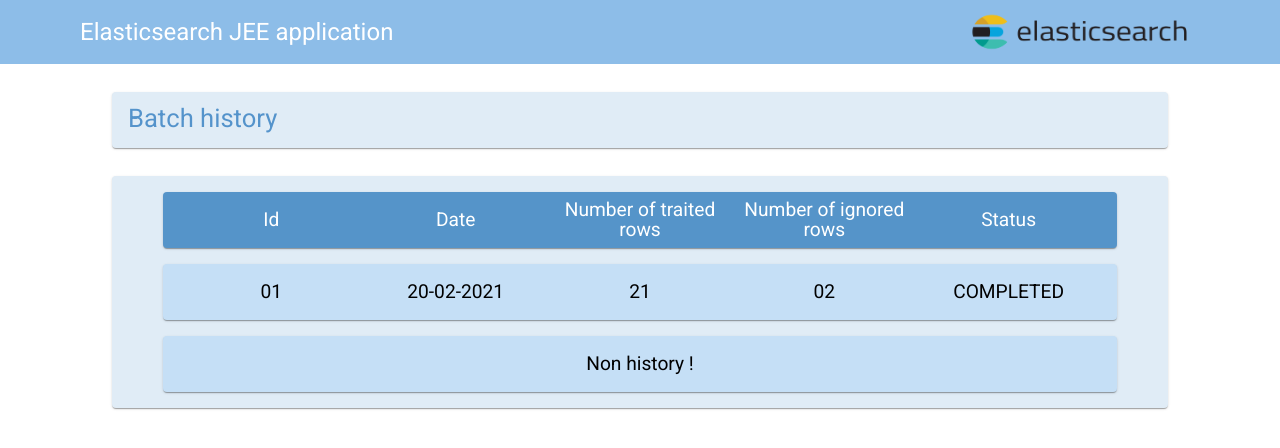
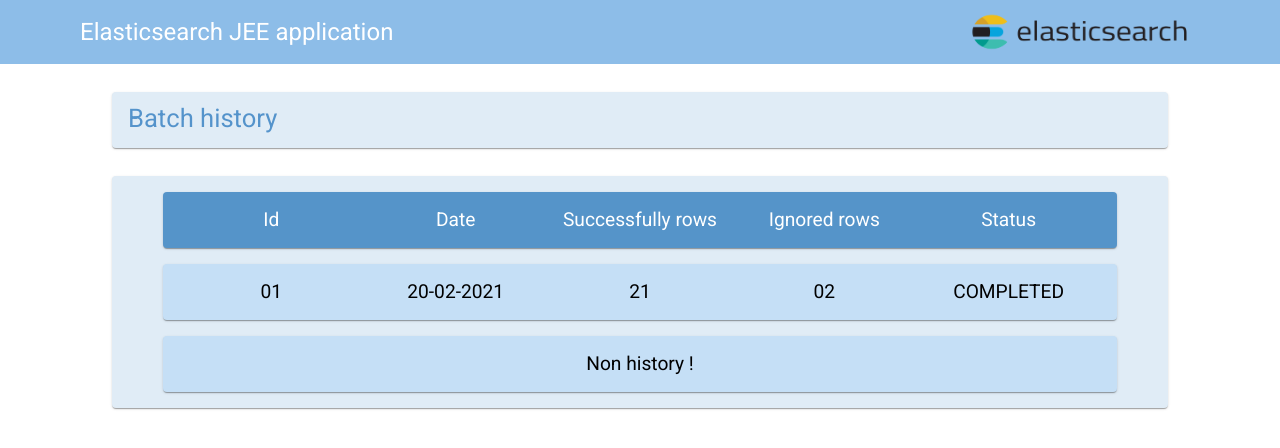
Before and after one commit to walidum/elasticsearch-starter, an Angular app in the folder src/main/resources/frontend/: page /#/jobs in a window 1280 px wide. Shown: the top 448 px of the page. Built offline with nearby package versions, Linux system fonts and the light colour scheme.

Commit message:
Impliment the jobs component

```diff
--- a/src/main/resources/frontend/src/app/modules/jobs/jobs.component.html
+++ b/src/main/resources/frontend/src/app/modules/jobs/jobs.component.html
@@ -8,8 +8,8 @@
     <mat-card class="item head">
       <span>Id</span>
       <span>Date</span>
-      <span>Number of traited rows</span>
-      <span>Number of ignored rows</span>
+      <span>Successfully rows</span>
+      <span>Ignored rows</span>
       <span>Status</span>
     </mat-card>
     <mat-card class="item row">
```
